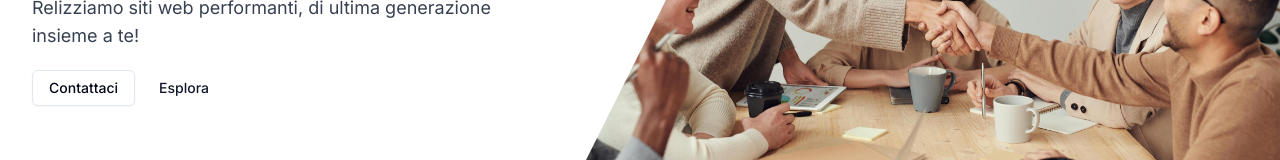
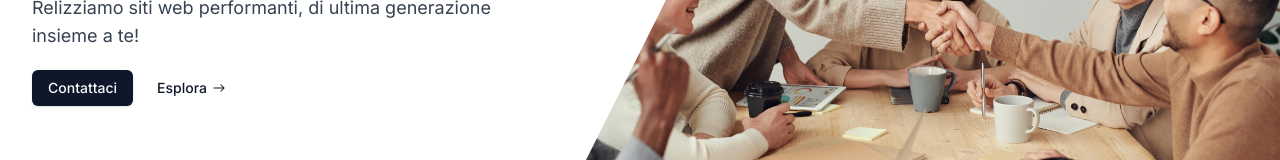
Before and after one commit to bonafini-filippo/next-14-auth-template, a Next.js app: page / in a window 1280 px wide. Shown: the part 361-521 px from the top of the page. Built offline with nearby package versions, Linux system fonts and the light colour scheme; no server answers.

Commit message:
edit footer

```diff
--- a/app/(auth)/layout.tsx
+++ b/app/(auth)/layout.tsx
@@ -6,8 +6,8 @@ const AuthLayout = ({ children }: { children: React.ReactNode }) => {
             <div>
                 {children}
             </div>
-            <div className="lg:flex justify-center items-center hidden animate-fly">
-                <Image src="/login.png" width={400} height={400} className="" alt="login-form-image" quality={100} />
+            <div className="lg:flex justify-center items-center hidden">
+                <Image src="/login.png" width={400} height={400} className=" animate-fly" alt="login-form-image" quality={100} />
             </div>
         </section>
     );
--- a/components/footer.tsx
+++ b/components/footer.tsx
@@ -19,7 +19,7 @@ export default function Footer() {
                         ))}
                     </ul>
                 </nav>
-                <span className="text-sm text-gray-500 sm:text-center dark:text-gray-400">© 2024 <a href="#" className="hover:underline">FB-Development</a>. All Rights Reserved.</span>
+                <span className="text-sm text-gray-500 sm:text-center dark:text-gray-400">© 2024 <a href="https://www.fb-development.com/" className="hover:underline">FB-Development</a>. All Rights Reserved.</span>
             </div>
         </footer>
     )
--- a/components/sections/hero-section.tsx
+++ b/components/sections/hero-section.tsx
@@ -1,7 +1,7 @@
 import Image from "next/image"
 import Link from "next/link"
 import { Button } from "../ui/button"
-import { actionAsyncStorage } from "next/dist/client/components/action-async-storage.external"
+import { IoIosArrowRoundForward } from "react-icons/io";
 
 interface typesHeroSection {
     title: string,
@@ -47,12 +47,13 @@ export default function HeroSection({ title, subtitle, slogan, actionLabel, acti
                         {slogan}
                     </p>
                     <div className="flex gap-2 items-center">
-                        <Button variant="outline">
+                        <Button variant="default">
                             <Link href={actionUrl}>{actionLabel}</Link>
                         </Button>
                         {secondaryActionLabel && secondaryActionUrl && <Button variant="link">
-                            <Link href={secondaryActionUrl}>
+                            <Link href={secondaryActionUrl} className="flex items-center justify-center gap-0.5">
                                 {secondaryActionLabel}
+                                <IoIosArrowRoundForward size={20} />
                             </Link>
                         </Button>}
                     </div>
```
